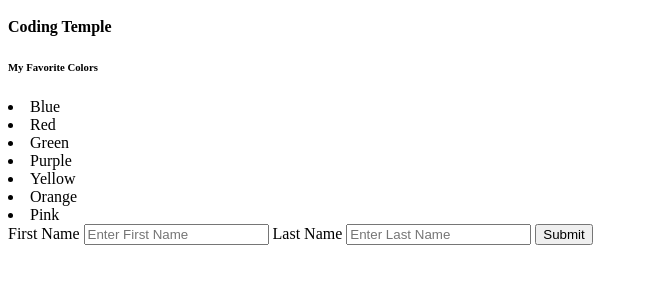
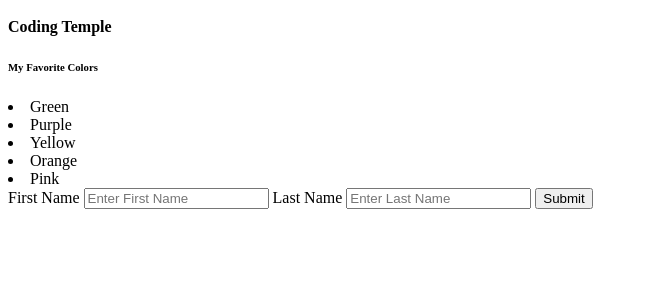
Before and after one commit to danayn/week1hw1, a plain HTML site: page index.html in a window 1280 px wide. Shown: the part 110-394 px from the top of the page, without its empty margins (0-648 px from the left). Drawn offline with Linux system fonts and the light colour scheme.

Commit message:
second commit

```diff
--- a/index.html
+++ b/index.html
@@ -12,8 +12,8 @@
     <h6>My Favorite Colors</h6>
 
     <o1>
-        <li>Blue</li>
-        <li>Red</li>
+
+
         <li>Green</li>
         <li>Purple</li>
         <li>Yellow</li>
```
